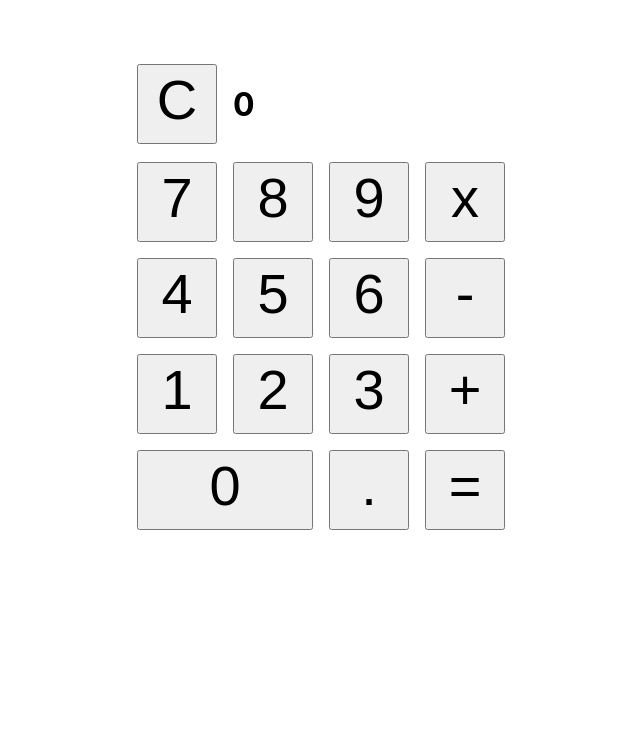
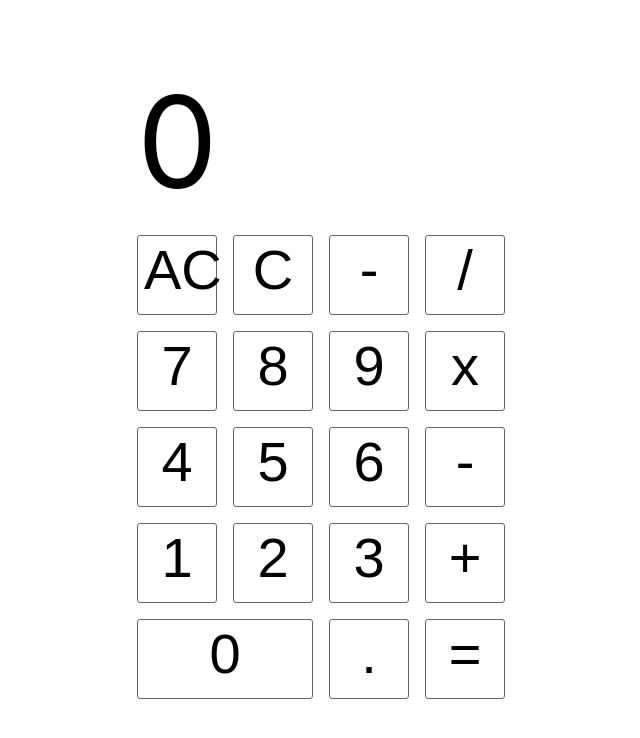
Before and after one commit to oncomouse/calculator-project, a React (Create React App) app: page / in a window 1280 px wide. Shown: the top 738 px of the page, without its empty margins (343-983 px from the left). Built offline with nearby package versions, Linux system fonts and the light colour scheme.

Commit message:
Layout's correct now

```diff
--- a/src/App.js
+++ b/src/App.js
@@ -21,8 +21,11 @@ function App () {
       <ThemeProvider theme={theme}>
         <Component>
           <KeyHandler />
-          <ClearButton>C</ClearButton>
           <Display />
+          <ClearButton value={true}>AC</ClearButton>
+          <ClearButton value={false}>C</ClearButton>
+          <OperatorButton value="-">-</OperatorButton>
+          <OperatorButton value="/">/</OperatorButton>
           <NumberButton value={7}>7</NumberButton>
           <NumberButton value={8}>8</NumberButton>
           <NumberButton value={9}>9</NumberButton>
--- a/src/components/Button.js
+++ b/src/components/Button.js
@@ -1,6 +1,7 @@
-import { useDispatch } from 'react-redux'
+import { useDispatch, useSelector } from 'react-redux'
 import styled from 'styled-components'
 import { number, operator, clear } from '../features/calculator'
+import { always, equals, ifElse, pipe, prop, reduce } from 'ramda'
 
 const ButtonComponent = styled.button`
   display: inline-grid;
@@ -8,6 +9,13 @@ const ButtonComponent = styled.button`
   width: ${props => (props.width || 1) * 5 + (props.width - 1 || 0) * props.theme.gridGap}rem;
   font-size: 3.5rem;
   grid-column-end: span ${props => (props.width || 1)};
+  background: ${props => props.highlight ? props.theme.highlight.bg : 'initial'};
+  foreground: ${props => props.highlight ? props.theme.highlight.fg : 'black'};
+  border-radius: 3px;
+  border: 1px solid #666;
+  &:hover {
+    background: #ddd;
+  }
 `
 
 const Button = (props) => {
@@ -20,7 +28,12 @@ export const NumberButton = (props) => {
 }
 
 export const OperatorButton = (props) => {
-  return (<Button actionCreator={operator} {...props}>{props.children}</Button>)
+  const isHighlighted = useSelector(pipe(
+    prop('queue'),
+    reduce((acc, cur) => (typeof cur === 'string') ? cur : acc, null),
+    ifElse(equals(null), always(false), equals(props.value))
+  ))
+  return (<Button actionCreator={operator} highlight={isHighlighted} {...props}>{props.children}</Button>)
 }
 export const ClearButton = (props) => {
   return (<Button actionCreator={clear}>{props.children}</Button>)
--- a/src/components/Display.js
+++ b/src/components/Display.js
@@ -4,8 +4,11 @@ import { always, join, pipe, prop, propOr, reduce, times } from 'ramda'
 import countDecimalPlaces from '../utilities/countDecimalPlaces'
 
 const Component = styled.h1`
-  grid-column-end: span 3;
+  grid-column-end: span 4;
   display: inline-grid;
+  font-size: 8rem;
+  font-weight: normal;
+  margin: 0;
 `
 
 const listOfZeroes = pipe(
--- a/src/features/theme.js
+++ b/src/features/theme.js
@@ -1,5 +1,9 @@
 const theme = {
-  gridGap: 1
+  gridGap: 1,
+  highlight: {
+    bg: '#ccc',
+    fg: '#000'
+  }
 }
 
 export default theme
```
